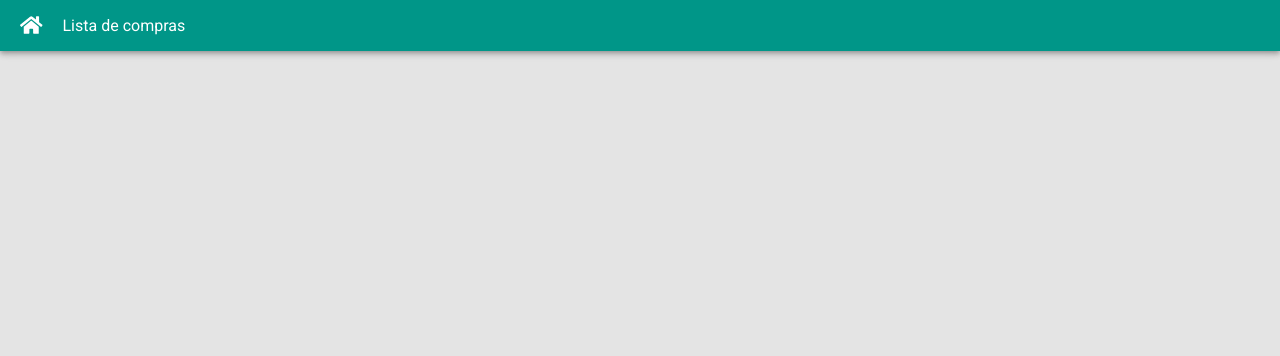
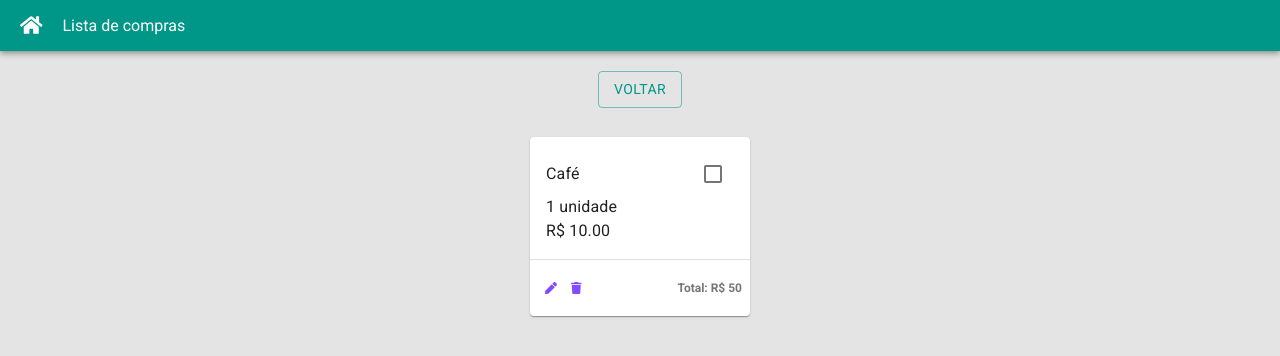
Before and after one commit to brenodev/lista_de_compras, a React (Create React App) app: page /Item-Lista in a window 1280 px wide. Shown: the top 356 px of the page. Built offline with nearby package versions, Linux system fonts and the light colour scheme.

Commit message:
iniciado a construção do card referente a lista de compras

```diff
--- a/src/common/createList/createListForm/CreateListForm.jsx
+++ b/src/common/createList/createListForm/CreateListForm.jsx
@@ -72,11 +72,11 @@ const CreateListForm = props => {
             />
           </Grid>
           <Grid container style={{display: "flex", justifyContent: "space-between"}}>
-            <Grid item xs={5}>
+            <Grid item xs={1}>
               <Button variant="outlined" color="secondary">ADICIONAR</Button>
             </Grid>
-            <Grid item xs={5}>
-              <Link to="/Item-List">
+            <Grid item xs={1}>
+              <Link to="/Item-Lista">
                 <Button variant="outlined" color="primary">
                   Ver Lista
                 </Button>
--- /dev/null
+++ b/src/common/createList/createListItem/CreateListItem.css
@@ -0,0 +1,18 @@
+.list-items-container {
+  display: flex;
+  width: 100%;
+  flex-wrap: wrap;
+  justify-content: space-around;
+  padding: 2%;
+}
+.list-item {
+  margin: 5px 0px;
+  max-width: 220px;
+  min-width: 220px;
+}
+
+.list-item-header {
+  display: flex;
+  justify-content: space-between;
+  align-items: center;
+}
--- a/src/common/createList/createListItem/CreateListItem.jsx
+++ b/src/common/createList/createListItem/CreateListItem.jsx
@@ -1,14 +1,21 @@
 import React from "react"
 import CustomCard from "../../customCard"
-import { Checkbox, Typography } from "@material-ui/core"
+import { Checkbox, Typography, Button } from "@material-ui/core"
+import { Link } from "react-router-dom"
+import "./CreateListItem.css"
+import ListCardFooter from "./listCardFooter/ListCardFooter"
 
 const CreateListItem = props => {
   return (
     <div className="page-container">
+      <Link to="/Criar-Lista">
+        <Button variant="outlined" color="primary">Voltar</Button>
+      </Link>
       <div className="list-items-container">
         <CustomCard
           link="#"
           containerClass="list-item"
+          footer={<ListCardFooter />}
         >
           <div>
             <div className="list-item-header">
--- /dev/null
+++ b/src/common/createList/createListItem/listCardFooter/ListCardFooter.css
@@ -0,0 +1,15 @@
+.list-card-footer {
+  display: flex;
+  width: 100%;
+  justify-content: space-between;
+  align-items: center;
+  font-size: 12px;
+  font-weight: bold;
+  color: #757575;
+}
+
+.list-card-footer-actions {
+  display: flex;
+  width: 50px;
+  justify-content: space-around;
+}
--- /dev/null
+++ b/src/common/createList/createListItem/listCardFooter/ListCardFooter.jsx
@@ -0,0 +1,26 @@
+import React from "react"
+import { FontAwesomeIcon } from "@fortawesome/react-fontawesome"
+import { faPen, faTrash } from "@fortawesome/free-solid-svg-icons"
+import "./ListCardFooter.css"
+
+const ListCardFooter = () => {
+  return (
+    <div className="list-card-footer">
+      <div className="list-card-footer-actions">
+        <FontAwesomeIcon
+        icon={faPen}
+        color="#834bff"
+        size="1"
+        />
+        <FontAwesomeIcon
+        icon={faTrash}
+        color="#834bff"
+        size="1"
+        />
+      </div>
+      <p>Total: R$ 50</p>
+    </div>
+  )
+}
+
+export default ListCardFooter
--- a/src/common/customCard/CustomCard.css
+++ b/src/common/customCard/CustomCard.css
@@ -9,7 +9,7 @@
 
 .card-content {
   display: flex;
-	justify-content: center;
+  flex-direction: column;
 }
 
 .card-footer {
--- a/src/home/list/List.jsx
+++ b/src/home/list/List.jsx
@@ -10,7 +10,7 @@ const List = props => {
     <CustomCard
         containerClass="list-container"
         footer={ <ListFooter/> }
-        link="/lista"
+        link="/Item-Lista"
         >
         <div>
             <p className="title">Mês</p>
--- a/src/home/newList/NewList.jsx
+++ b/src/home/newList/NewList.jsx
@@ -3,7 +3,7 @@ import CustomCard from '../../common/customCard';
 
 const NewList = props => {
   return (
-    <CustomCard link="/lista" containerClass="new-list-container">
+    <CustomCard link="/Criar-Lista" containerClass="new-list-container">
         <div>
           <p className="title">Adicionar novas listas</p>
         </div>
--- a/src/routes.js
+++ b/src/routes.js
@@ -13,8 +13,8 @@ const Routes = () => {
         <Header />
         <Switch>
           <Route path="/" exact component={Home}/>
-          <Route path="/Lista" component={CreateList}/>
-          <Route path="/Item-List" component={CreateListItem} />
+          <Route path="/Criar-Lista" component={CreateList}/>
+          <Route path="/Item-Lista" component={CreateListItem} />
         </Switch>
       </React.Fragment>
     </BrowserRouter>
```
Lines whose indentation alone changed are shown as unchanged.
